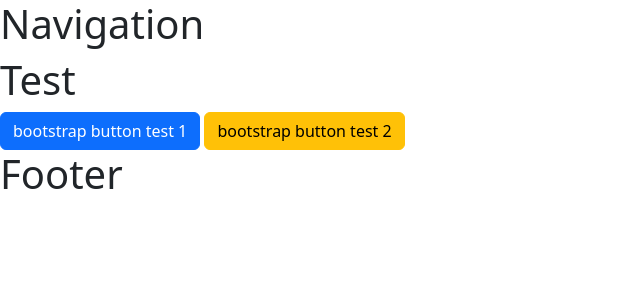
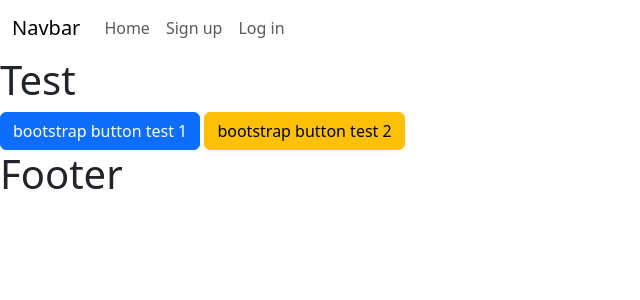
Before and after one commit to SamarZiadat/oishii-ramen, a Django app: page / in a window 1280 px wide. Shown: the top 300 px of the page, without its empty margins (0-640 px from the left). Run offline with Django 3.2, Linux system fonts and the light colour scheme.

Commit message:
build: basic bootstrap nav bar in navigation.html

```diff
--- a/templates/includes/navigation.html
+++ b/templates/includes/navigation.html
@@ -1 +1,27 @@
-<h1>Navigation</h1>
+{% load static %}
+<header>
+    <!-- Nav -->
+    <nav class="navbar navbar-expand-lg">
+        <div class="container-fluid">
+            <a class="navbar-brand" href="{% url 'get_home' %}">Navbar</a>
+            <button class="navbar-toggler" type="button" data-bs-toggle="collapse" data-bs-target="#navbarNavDropdown"
+                aria-controls="navbarNavDropdown" aria-expanded="false" aria-label="Toggle navigation">
+                <span class="navbar-toggler-icon"></span>
+            </button>
+            <div class="collapse navbar-collapse" id="navbarNavDropdown">
+                <ul class="navbar-nav">
+                    <li class="nav-item">
+                        <a class="nav-link" aria-current="page" href="#">Home</a>
+                    </li>
+                    <li class="nav-item">
+                        <a class="nav-link" href="#">Sign up</a>
+                    </li>
+                    <li class="nav-item">
+                        <a class="nav-link" href="#">Log in</a>
+                    </li>
+                </ul>
+            </div>
+        </div>
+    </nav>
+    <!-- /.nav -->
+</header>
```
